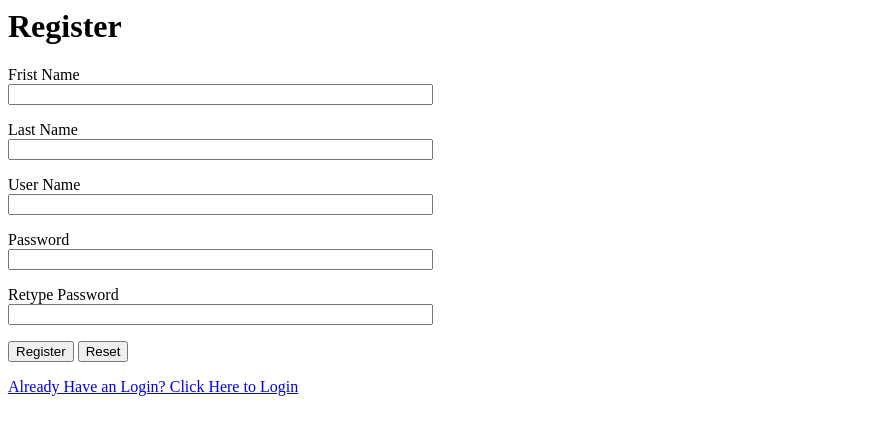
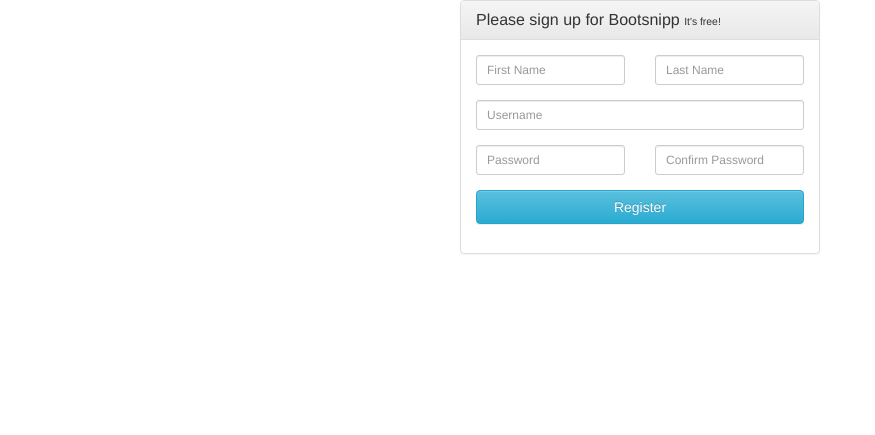
Before and after one commit to fengjiawei2011/hackathonapp, a Flask app: page /register in a window 1280 px wide. Shown: the top 435 px of the page, without its empty margins (0-875 px from the left). Run offline with Flask 2, Linux system fonts and the light colour scheme; some libraries are stand-ins or nearby versions.

Commit message:
complete register

```diff
--- a/Hack-a-thon/app/templates/register.html
+++ b/Hack-a-thon/app/templates/register.html
@@ -1,6 +1,28 @@
 <html>
+<head>
+<!-- Latest compiled and minified CSS -->
+<link rel="stylesheet" href="//maxcdn.bootstrapcdn.com/bootstrap/3.2.0/css/bootstrap.min.css">
+
+<!-- Optional theme -->
+<link rel="stylesheet" href="//maxcdn.bootstrapcdn.com/bootstrap/3.2.0/css/bootstrap-theme.min.css">
+
+<!-- <script src="{ url_for('static', filename = 'js/jquery.min.js') }}"></script> -->
+<script src="//code.jquery.com/jquery-1.11.0.min.js"></script>
+
+<!-- Latest compiled and minified JavaScript -->
+<script src="//maxcdn.bootstrapcdn.com/bootstrap/3.2.0/js/bootstrap.min.js"></script>
+
+
+
+ <script type="text/javascript">
+ 	$(function(){
+ 		//$('#signupcontainer').hide();
+ 		$('#signupcontainer').fadeIn(1500);
+ 	});
+</script>
+</head>
 <body>
-	<h1>Register</h1>
+	<!-- <h1>Register</h1>
 
 	{% with messages = get_flashed_messages() %} {% if messages %}
 	<ul>
@@ -41,6 +63,59 @@
 			<input type="reset" value="Reset">
 		</p>
 		<a href="/login"> Already Have an Login? Click Here to Login </a>
-	</form>
+	</form> -->
+	<div class="container">
+		<div id="signupcontainer" class="row centered-form" style="display: none;">
+        <div class="col-xs-12 col-sm-8 col-md-4 col-sm-offset-2 col-md-offset-4">
+        	<div class="panel panel-default">
+        		<div class="panel-heading">
+			    		<h3 class="panel-title">Please sign up for Bootsnipp <small>It's free!</small></h3>
+			 			</div>
+			 			<div class="panel-body">
+			    		<form action="" method="post" name="register" role="form">
+			    			{{form.hidden_tag()}}
+			    			<div class="row">
+			    				<div class="col-xs-6 col-sm-6 col-md-6">
+			    					<div class="form-group">
+			    					{{form.first_name(id="first_name",class="form-control input-sm",placeholder="First Name")}}
+			               		<!--  <input type="text" name="first_name" id="first_name" class="form-control input-sm" placeholder="First Name"> -->
+			    					</div>
+			    				</div>
+			    				<div class="col-xs-6 col-sm-6 col-md-6">
+			    					<div class="form-group">
+			    					{{form.last_name(id="last_name",class="form-control input-sm",placeholder="Last Name")}}
+			    						<!-- <input type="text" name="last_name" id="last_name" class="form-control input-sm" placeholder="Last Name"> -->
+			    					</div>
+			    				</div>
+			    			</div>
+
+			    			<div class="form-group">
+			    				{{form.username(type="email" ,id="email" ,class="form-control input-sm" ,placeholder="Username")}}
+			    				<!-- <input type="email" name="email" id="email" class="form-control input-sm" placeholder="Email Address"> -->
+			    			</div>
+
+			    			<div class="row">
+			    				<div class="col-xs-6 col-sm-6 col-md-6">
+			    					<div class="form-group">
+			    						{{form.password(type="password",id="password",class="form-control input-sm",placeholder="Password")}}
+			    						<!-- <input type="password" name="password" id="password" class="form-control input-sm" placeholder="Password"> -->
+			    					</div>
+			    				</div>
+			    				<div class="col-xs-6 col-sm-6 col-md-6">
+			    					<div class="form-group">
+			    					{{form.password2(type="password",id="password_confirmation",class="form-control input-sm",placeholder="Confirm Password")}}
+			    						<!-- <input type="password" name="password_confirmation" id="password_confirmation" class="form-control input-sm" placeholder="Confirm Password"> -->
+			    					</div>
+			    				</div>
+			    			</div>
+
+			    			<input type="submit" value="Register" class="btn btn-info btn-block">
+
+			    		</form>
+			    	</div>
+	    		</div>
+    		</div>
+    	</div>
+	</div>
 </body>
 </html>
```
Also changed, not shown: Hack-a-thon/app/templates/login.html (+6 -66 lines).
